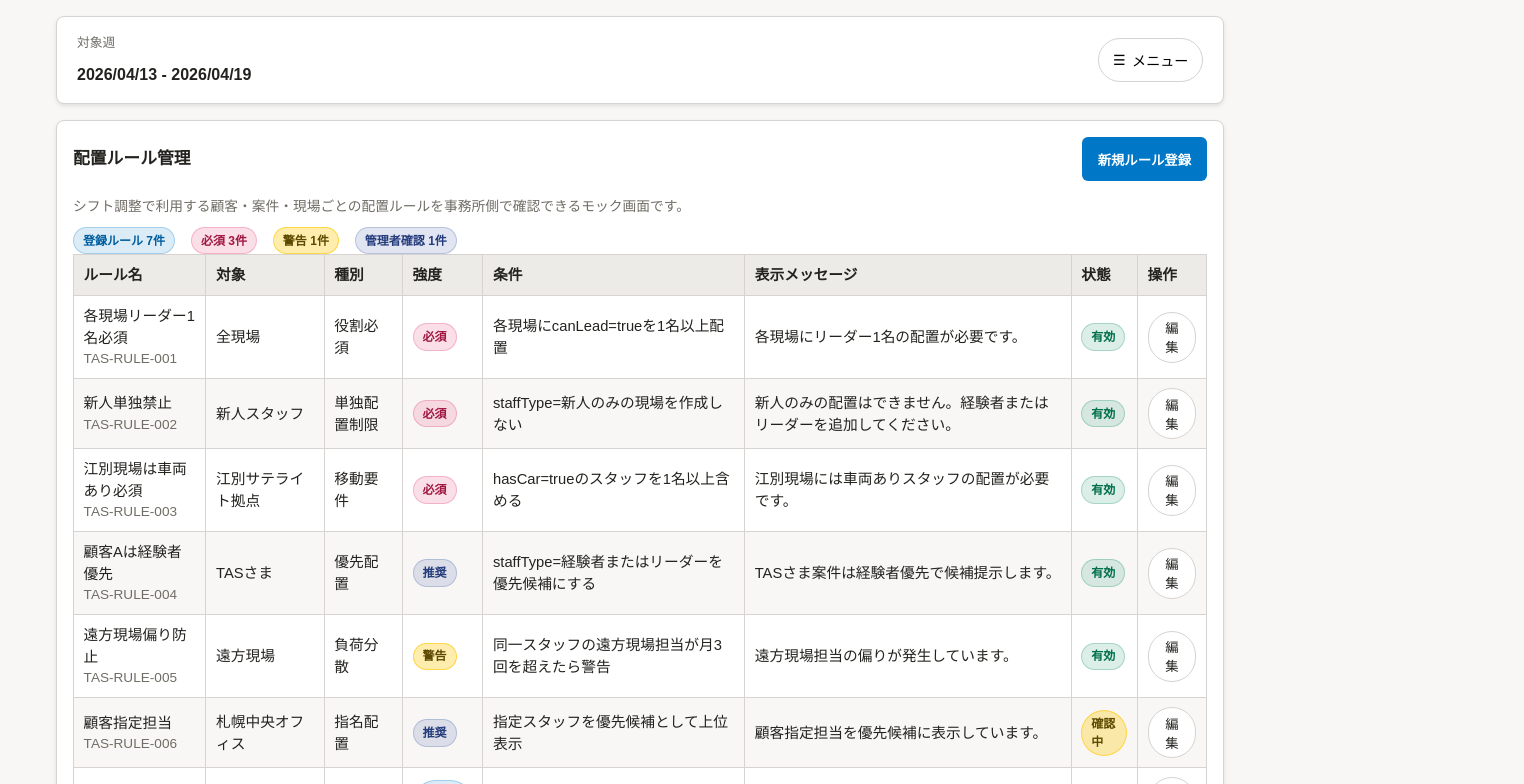
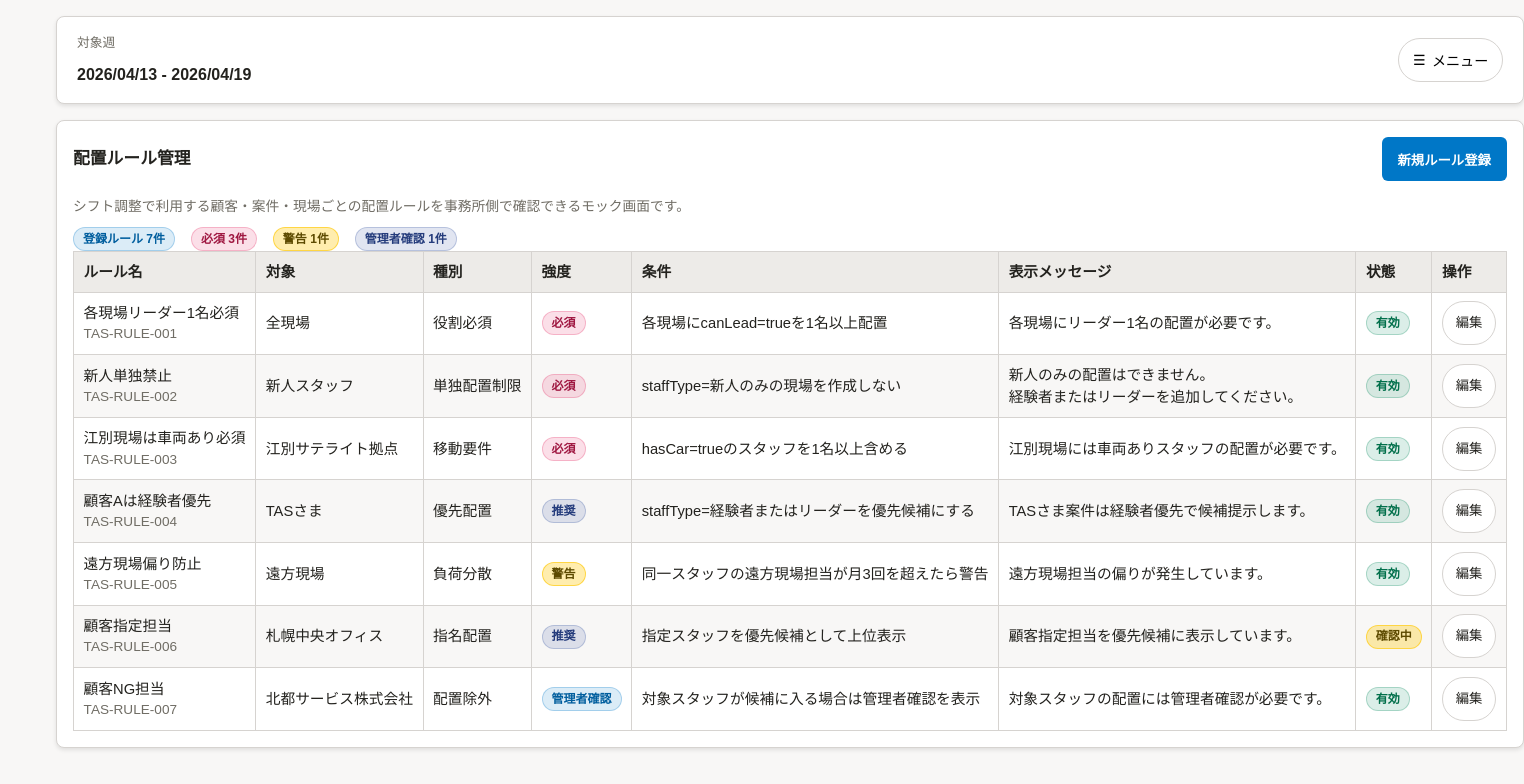
Before and after one commit to ANOSkdy/shift_manager, a Next.js app: page /rules in a window 1280 px wide. Shown: the top 784 px of the page, 1524 px wide, since content can reach past the window. Built offline with nearby package versions, Linux system fonts and the light colour scheme.

Commit message:
style: improve table and tag wrapping readability

```diff
--- a/app/globals.css
+++ b/app/globals.css
@@ -268,13 +268,16 @@ h2 {
 
 .status-tag {
   display: inline-flex;
+  align-items: center;
   padding: 0.24rem 0.56rem;
   border-radius: 999px;
   font-size: 0.75rem;
+  line-height: 1.2;
   font-weight: 600;
   background: var(--over-bg);
   color: var(--text-secondary);
   border: 1px solid var(--border);
+  white-space: nowrap;
 }
 
 .status-tag--primary {
@@ -333,13 +336,24 @@ h2 {
 }
 
 .chip {
+  display: inline-flex;
+  align-items: center;
+  justify-content: center;
   border: 1px solid var(--border);
   background: #fff;
   border-radius: 999px;
   padding: 0.35rem 0.8rem;
   cursor: pointer;
+  min-height: 32px;
+  line-height: 1.2;
+  white-space: nowrap;
+  color: var(--text);
+}
+
+a.chip,
+button.chip,
+.top-header__nav .chip {
   min-height: 44px;
-  color: var(--text);
 }
 
 .chip--active {
@@ -366,6 +380,7 @@ table {
   border-collapse: collapse;
   font-size: 0.92rem;
   background: var(--card);
+  min-width: 980px;
 }
 
 th,
@@ -374,6 +389,9 @@ td {
   text-align: left;
   padding: 0.55rem 0.6rem;
   vertical-align: middle;
+  word-break: keep-all;
+  overflow-wrap: normal;
+  line-break: strict;
 }
 
 th {
```
